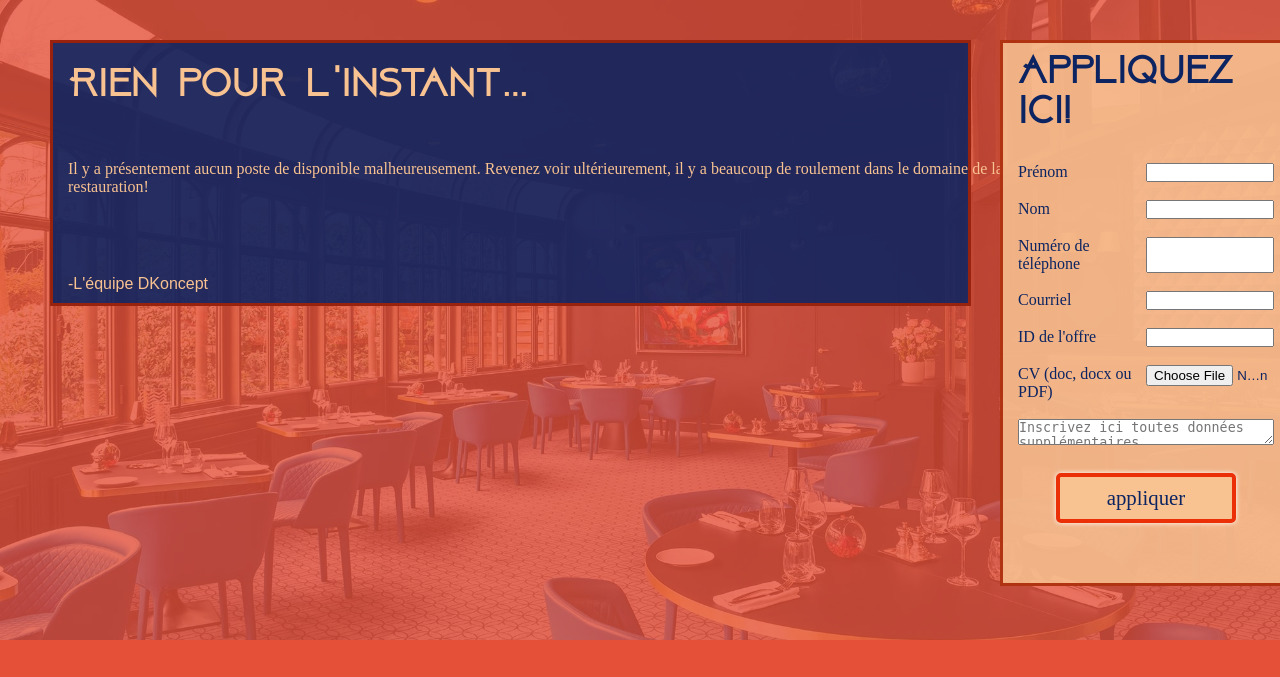
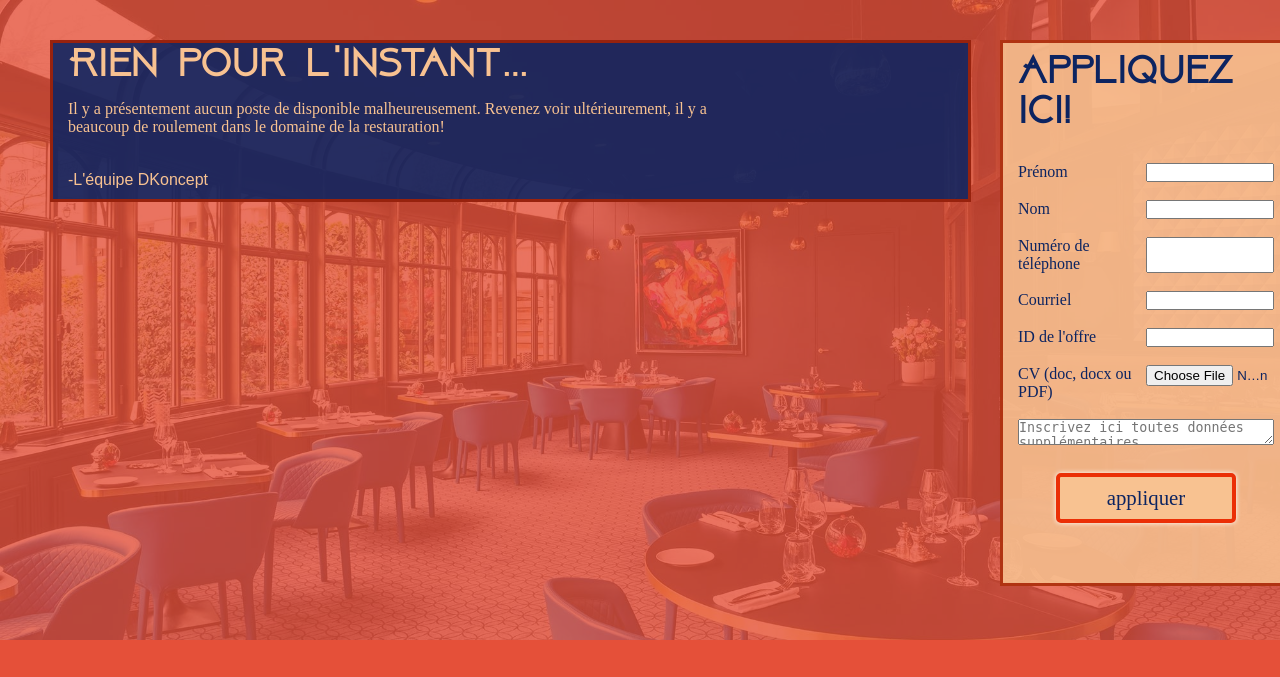
Before and after one commit to felix029/web-b63-final, a PHP site: page /carrieres.php in a window 1280 px wide. Shown: the part 160-837 px from the top of the page. Run offline with PHP 8.4, Linux system fonts and the light colour scheme; data that the repository does not hold is empty; some libraries are stand-ins or nearby versions; some web fonts are replaced.

Commit message:
css carrieres

```diff
--- a/Web/css/global.css
+++ b/Web/css/global.css
@@ -1024,8 +1024,8 @@ Set the font-family content used for the HTML content.
         width: 75%;
         padding: 10px 15px 10px 15px;
         display: grid;
-        grid-template-columns: 75vw 15vw;
-        grid-template-rows: 10vh 15vh 5vh;
+        grid-template-columns: 55vw 15vw;
+        grid-template-rows: 5vh 10vh 2vh;
     }
 
     [id^=offer]:nth-child(odd){
```
